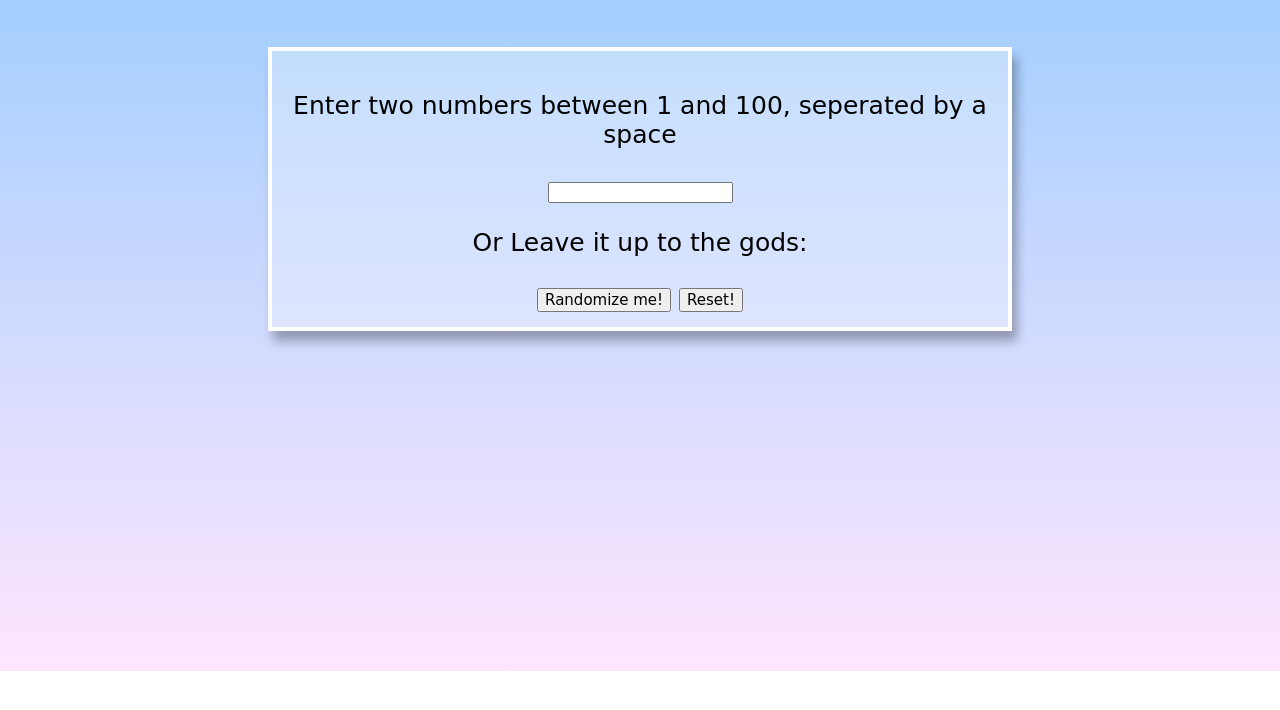
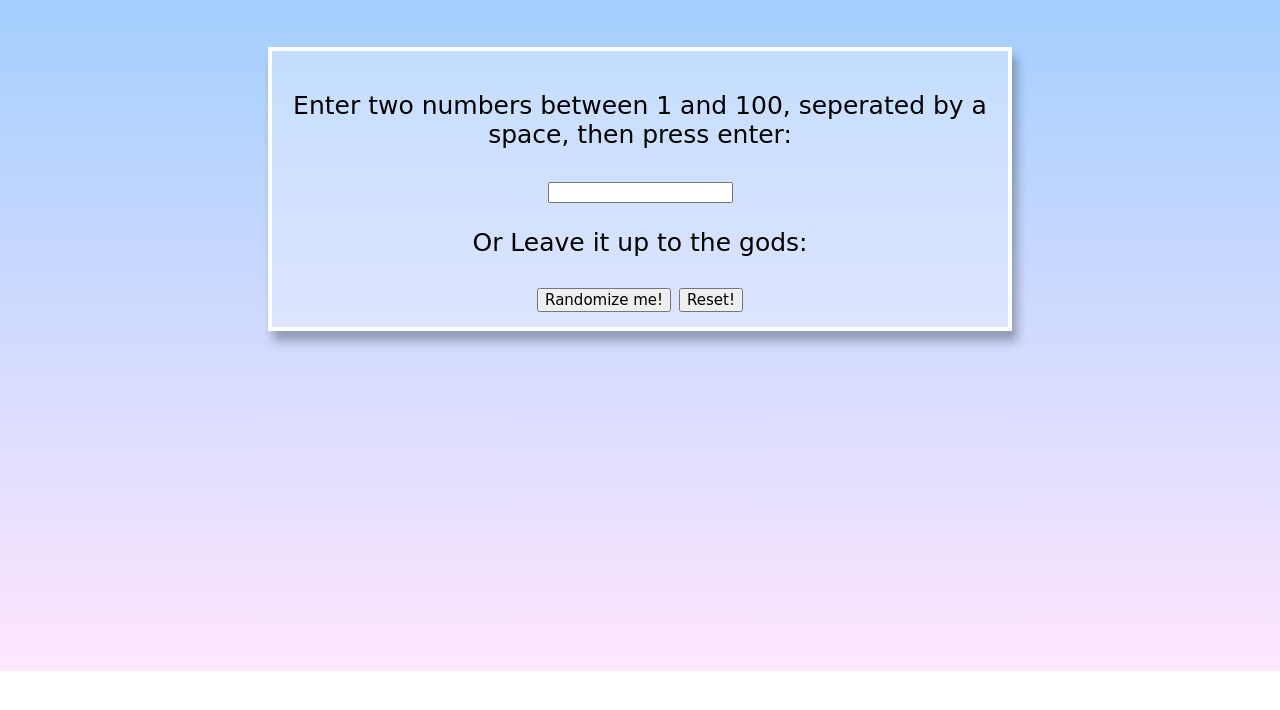
Before and after one commit to avionus/baby-name-gen, a plain HTML site: page index.html in a window 1280 px wide. Shown: the part 82-792 px from the top of the page. Drawn offline with Linux system fonts and the light colour scheme; a web font is replaced by a local one.

Commit message:
ok this is the last update. added a bit more to the instructions

```diff
--- a/index.html
+++ b/index.html
@@ -8,7 +8,7 @@
 <body>
 	<h1> Unique and Interesting Baby Name Generator</h1>
 	<div class=wrapper>
-  		<p>Enter two numbers between 1 and 100, seperated by a space</p>
+  		<p>Enter two numbers between 1 and 100, seperated by a space, then press enter:</p>
   		<input id="firstForm" type="text"><br>
   		<div id="container"></div>
   		<p>Or Leave it up to the gods:</p>
```
